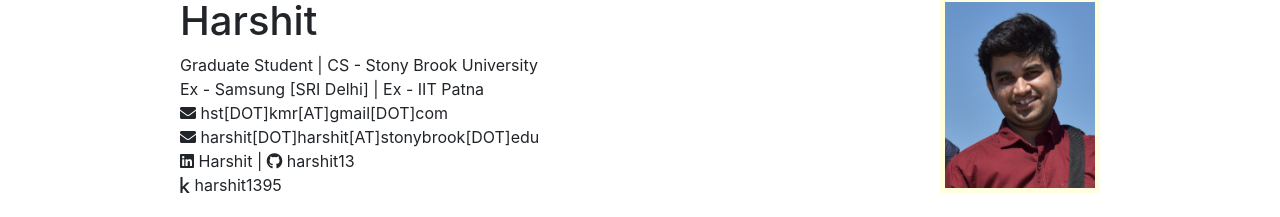
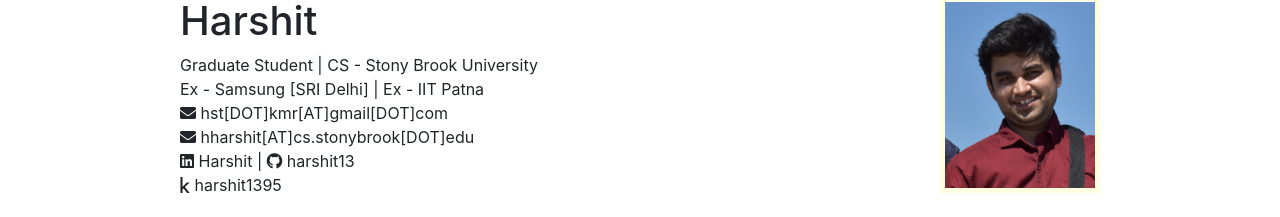
Before and after one commit to harshit13/harshit13.github.io, a plain HTML site: page index.html in a window 1280 px wide. Shown: the part 115-332 px from the top of the page. Drawn offline with Linux system fonts and the light colour scheme.

Commit message:
Updated contact informatiodn

```diff
--- a/index.html
+++ b/index.html
@@ -74,7 +74,7 @@
             <h8>
               <i class="fa fa-envelope"></i>
               <!-- <a href="#"> -->
-                <span>harshit[DOT]harshit[AT]stonybrook[DOT]edu</span>
+                <span>hharshit[AT]cs.stonybrook[DOT]edu</span>
               <!-- </a> -->
             </h8><br>
             <h8>
```
